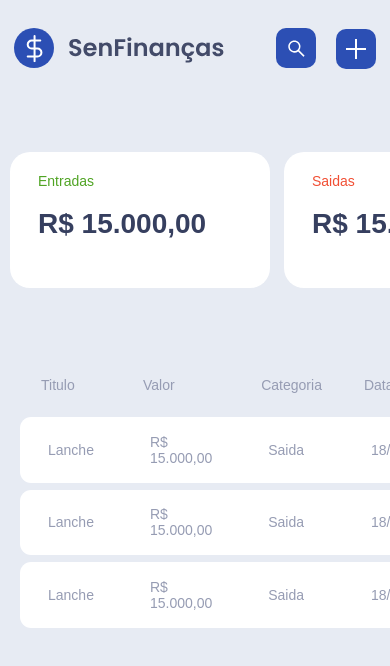
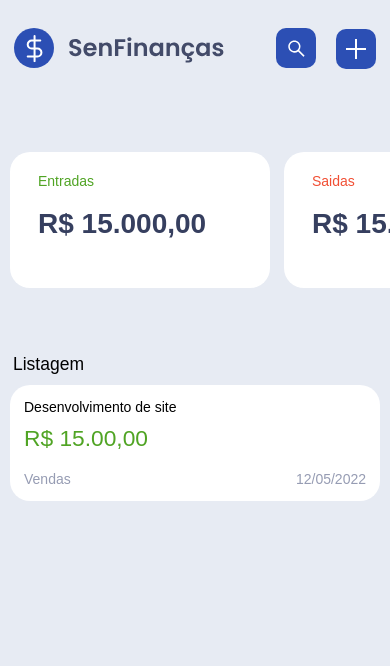
Before and after one commit to voncardoso/senfinanca, a React (Create React App) app: page / in a window 390 px wide. Shown: the top 666 px of the page. Built offline with nearby package versions, Linux system fonts and the light colour scheme.

Commit message:
listagem mobile finalizada ate 600px

```diff
--- a/src/components/Transactions/index.js
+++ b/src/components/Transactions/index.js
@@ -2,8 +2,9 @@ import './style.css';
 
 const Transactions = () =>{
     return(
+        <>
             <section className='Transactionstable'>
-            <table>
+                <table className='tableList'>
                     <thead>
                         <tr>
                             <th>Titulo</th>
@@ -19,22 +20,23 @@ const Transactions = () =>{
                             <td>Saida</td>
                             <td>18/03/2022</td>
                         </tr>
-                    <tr>
-                        <td>Lanche</td>
-                        <td>R$ 15.000,00</td>
-                        <td>Saida</td>
-                        <td>18/03/2022</td>
-                    </tr>
-                    <tr>
-                        <td>Lanche</td>
-                        <td>R$ 15.000,00</td>
-                        <td>Saida</td>
-                        <td>18/03/2022</td>
-                    </tr>
                     </tbody>
                 </table>
             </section>
 
+            <section className='TransactionstableMobile'>
+                <h3>Listagem</h3>
+
+                <div>
+                    <p>Desenvolvimento de site</p>
+                    <strong className='entradaMobile'>R$ 15.00,00</strong>
+                    <ul>
+                        <li>Vendas</li>
+                        <li>12/05/2022</li>
+                    </ul>
+                </div>
+            </section>
+        </>
     )
 }
 
--- a/src/components/Transactions/style.css
+++ b/src/components/Transactions/style.css
@@ -38,3 +38,65 @@ td:nth-last-child(1) {
     border-top-right-radius: 0.8rem;
 
 }
+
+/* Table estilos mobile*/
+.TransactionstableMobile{
+    margin-top: 4rem;
+    display: none;
+}
+
+.TransactionstableMobile h3{
+    font-size: 1.25rem;
+    font-weight: normal;
+    margin-left: 3px;
+    margin-bottom: 10px;
+}
+
+.TransactionstableMobile div{
+    max-height: 150px;
+    height: 100%;
+    max-width: 400px;
+    width: 100%;
+    background: var(--shape);
+    padding: 1rem;
+    font-size: 0.875rem;
+    border-radius: 20px;
+    margin: 0 auto;
+}
+
+.TransactionstableMobile p{
+    font-size: 1rem;
+}
+
+.TransactionstableMobile strong{
+    font-weight: normal;
+    font-size: 1.625rem;
+    line-height: 1.875rem;
+    margin-top: 10px;
+}
+.entradaMobile{
+    color: var(--green);
+}
+
+.TransactionstableMobile ul{
+    display: flex;
+    justify-content: space-between;
+    color: var(--text-body);
+}
+
+.TransactionstableMobile ul li{
+    padding-top: 20px;
+    font-size: 1rem;
+}
+
+
+
+@media(max-width: 579px){
+    .Transactionstable{
+        display: none;
+    }
+
+    .TransactionstableMobile{
+        display: block;
+    }
+}
```
Lines whose indentation alone changed are shown as unchanged.
